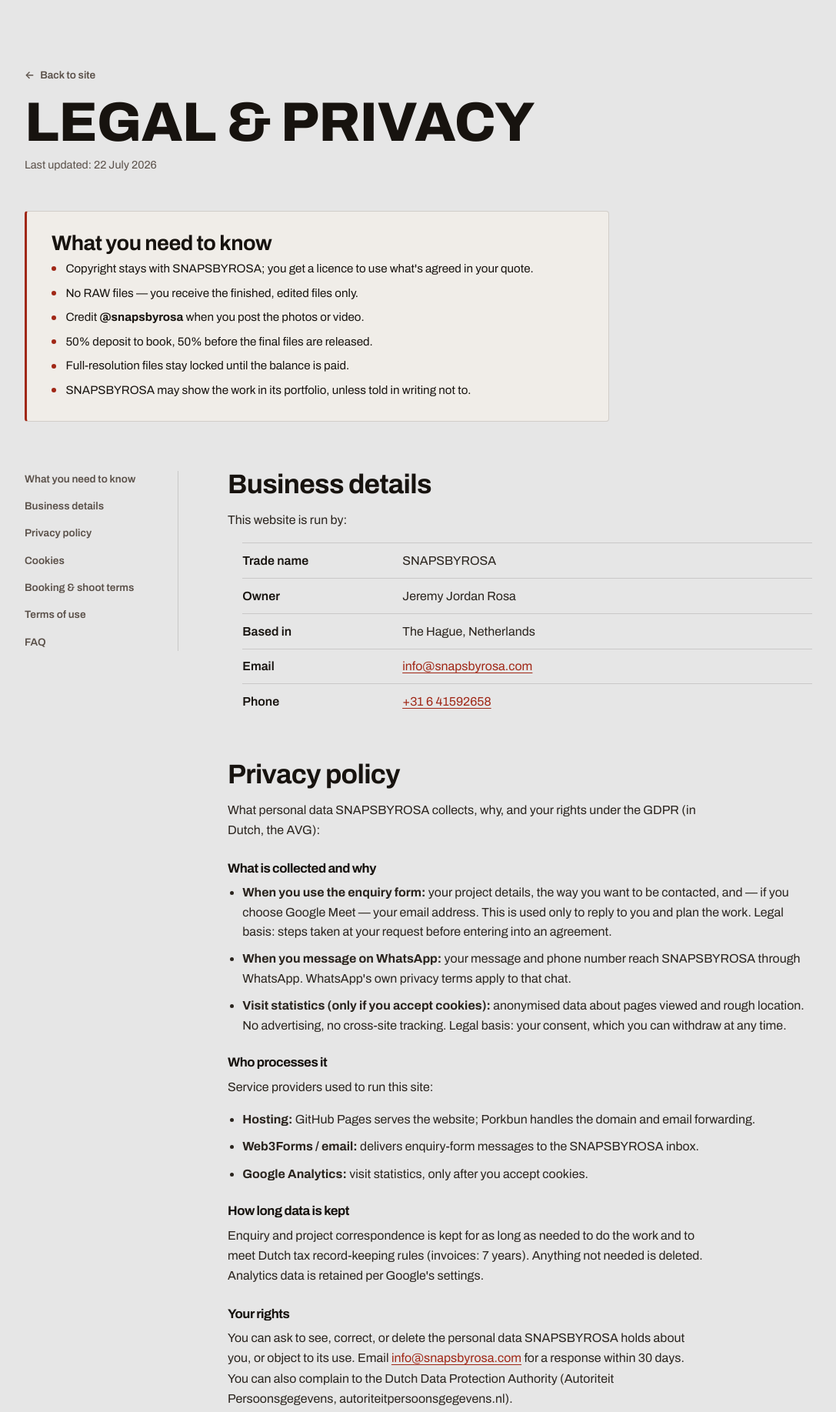
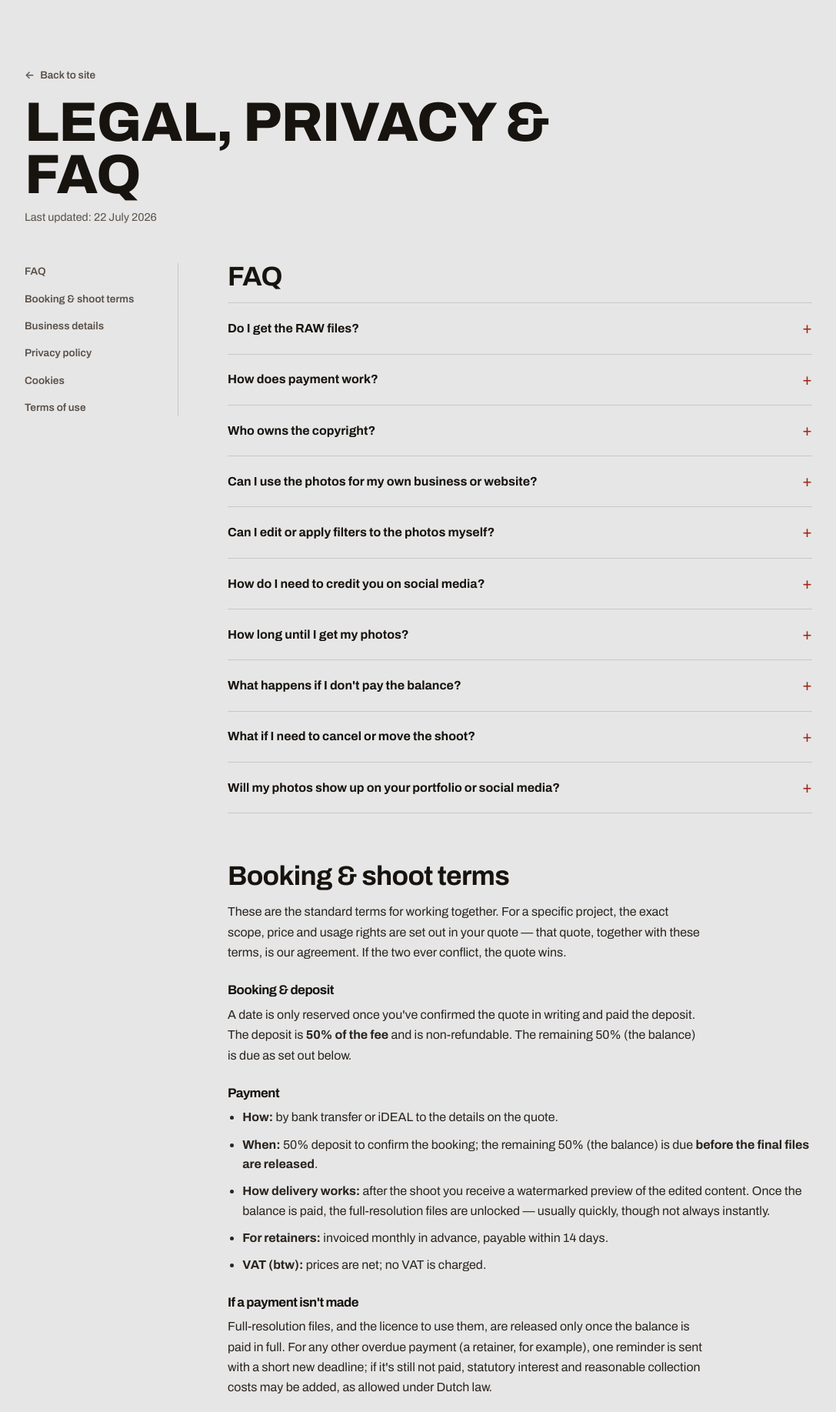
Before and after one commit to 06jeremy/snapsbyrosa, an Astro site: page /legal in a window 1280 px wide. Shown: the part 60-1895 px from the top of the page at 77% size, without its empty margins (32-1119 px from the left). Built offline with nearby package versions, Linux system fonts and the light colour scheme; Astro itself is replaced by a stand-in of ours.

Commit message:
Reorder legal page for clients, fold quick facts into FAQ
- Move FAQ and Booking & shoot terms above the more formal/compliance
  sections (business details, privacy, cookies, terms of use) — clients
  come here for the practical answers, not the imprint.
- Rename the page "Legal, privacy & FAQ" now that FAQ is a headline section.
- Remove the separate Quick Facts block; its content was already mostly
  duplicated in the FAQ. Added the two things that weren't (payment
  structure, copyright ownership) as their own FAQ entries.
- Add an FAQ entry on not heavily editing/filtering delivered photos,
  tying it to the moral-rights protection already cited elsewhere on the
  page (Auteurswet art. 25).
- Remove the "Do you charge VAT?" FAQ entry.
- Soften the portfolio-use FAQ answer.

Co-Authored-By: Claude Sonnet 5 <noreply@anthropic.com>

```diff
--- a/src/pages/legal.astro
+++ b/src/pages/legal.astro
@@ -4,13 +4,16 @@
 // solid, standard baseline for a Dutch sole trader (eenmanszaak / ZZP) not yet
 // KvK-registered. This is not legal advice — have a professional review it if
 // you want full certainty (see the note at the end).
+// Section order is client-first: FAQ and booking/shoot terms (what a client
+// actually comes here to check) before the more formal/compliance sections
+// (business details, privacy, cookies, terms of use).
 import Layout from '../layouts/Layout.astro';
 import Nav from '../components/Nav.astro';
 import Footer from '../components/Footer.astro';
 
 const updated = '22 July 2026';
-const title = 'Legal & privacy — SNAPSBYROSA';
-const description = 'Business details, privacy policy (GDPR/AVG), cookie information, booking terms and FAQ for SNAPSBYROSA, The Hague.';
+const title = 'Legal, privacy & FAQ — SNAPSBYROSA';
+const description = 'FAQ, booking & shoot terms, business details, privacy policy (GDPR/AVG) and cookie information for SNAPSBYROSA, The Hague.';
 ---
 <Layout title={title} description={description} path="/legal">
   <a href="#main" class="skip-link">Skip to content</a>
@@ -19,110 +22,69 @@ const description = 'Business details, privacy policy (GDPR/AVG), cookie informa
     <div class="container">
       <header class="legal__head">
         <a class="legal__back" href="/home/"><span aria-hidden="true">←</span> Back to site</a>
-        <h1 class="legal__title condensed">Legal &amp; privacy</h1>
+        <h1 class="legal__title condensed">Legal, privacy &amp; FAQ</h1>
         <p class="legal__updated">Last updated: {updated}</p>
       </header>
 
-      <section class="legal__quickfacts" id="quickfacts" aria-label="What you need to know">
-        <h2>What you need to know</h2>
-        <ul class="legal__quicklist">
-          <li>Copyright stays with SNAPSBYROSA; you get a licence to use what's agreed in your quote.</li>
-          <li>No RAW files — you receive the finished, edited files only.</li>
-          <li>Credit <strong>@snapsbyrosa</strong> when you post the photos or video.</li>
-          <li>50% deposit to book, 50% before the final files are released.</li>
-          <li>Full-resolution files stay locked until the balance is paid.</li>
-          <li>SNAPSBYROSA may show the work in its portfolio, unless told in writing not to.</li>
-        </ul>
-      </section>
-
       <div class="legal__layout">
         <nav class="legal__sidebar" aria-label="On this page">
-          <a href="#quickfacts">What you need to know</a>
+          <a href="#faq">FAQ</a>
+          <a href="#booking">Booking &amp; shoot terms</a>
           <a href="#business">Business details</a>
           <a href="#privacy">Privacy policy</a>
           <a href="#cookies">Cookies</a>
-          <a href="#booking">Booking &amp; shoot terms</a>
           <a href="#terms">Terms of use</a>
-          <a href="#faq">FAQ</a>
         </nav>
 
         <div class="legal__content">
-          <!-- 1. IMPRINT / COLOFON -->
-          <section class="legal__sec" id="business">
-            <h2>Business details</h2>
-            <p>This website is run by:</p>
-            <ul class="legal__facts">
-              <li><span>Trade name</span> SNAPSBYROSA</li>
-              <li><span>Owner</span> Jeremy Jordan Rosa</li>
-              <li><span>Based in</span> The Hague, Netherlands</li>
-              <li><span>Email</span> <a href="mailto:info@snapsbyrosa.com">info@snapsbyrosa.com</a></li>
-              <li><span>Phone</span> <a href="tel:+31641592658">+31 6 41592658</a></li>
-            </ul>
+          <!-- 1. FAQ -->
+          <section class="legal__sec" id="faq">
+            <h2>FAQ</h2>
+            <div class="legal__faq">
+              <details>
+                <summary>Do I get the RAW files?</summary>
+                <p>No. You receive the finished, edited files only. RAW files aren't part of any package.</p>
+              </details>
+              <details>
+                <summary>How does payment work?</summary>
+                <p>50% deposit to confirm your booking (non-refundable, reserves the date), and the remaining 50% before the final files are released. Full breakdown under Booking &amp; shoot terms below.</p>
+              </details>
+              <details>
+                <summary>Who owns the copyright?</summary>
+                <p>SNAPSBYROSA retains copyright over everything shot and edited. You get a licence to use the delivered files for what's agreed in your quote — your website, social media, personal or company promotion.</p>
+              </details>
+              <details>
+                <summary>Can I use the photos for my own business or website?</summary>
+                <p>Yes, for whatever's agreed in your quote — your website, social media, personal or company promotion. Anything beyond that, like reselling the images or licensing them to a third party, needs written agreement from SNAPSBYROSA first.</p>
+              </details>
+              <details>
+                <summary>Can I edit or apply filters to the photos myself?</summary>
+                <p>Please don't heavily edit, filter, or alter the photos before sharing them — a simple crop or resize for a platform is fine. This keeps the work representing the style you booked, and it's also your right (and mine) under Dutch copyright law (Auteurswet art. 25) to object to changes that alter the character of the work.</p>
+              </details>
+              <details>
+                <summary>How do I need to credit you on social media?</summary>
+                <p>Tag @snapsbyrosa in the post, or credit SNAPSBYROSA in the caption — "shot by @snapsbyrosa" works fine. No credit is needed on your own website unless otherwise agreed.</p>
+              </details>
+              <details>
+                <summary>How long until I get my photos?</summary>
+                <p>Turnaround depends on the shoot and is stated in your quote. Rush delivery is available for an extra fee if you need it faster.</p>
+              </details>
+              <details>
+                <summary>What happens if I don't pay the balance?</summary>
+                <p>The full-resolution files stay locked, and the licence to use them doesn't start, until the balance is paid.</p>
+              </details>
+              <details>
+                <summary>What if I need to cancel or move the shoot?</summary>
+                <p>The deposit is non-refundable either way. Cancel more than 7 days out and nothing further is owed. Inside 7 days, 50% of the remaining fee is due. Rescheduling once, for free, is fine with more than 48 hours' notice.</p>
+              </details>
+              <details>
+                <summary>Will my photos show up on your portfolio or social media?</summary>
+                <p>Some of the best shots from your session may be featured in my portfolio or on social media. If you'd rather they weren't, just let me know by text and they'll be left out.</p>
+              </details>
+            </div>
           </section>
 
-          <!-- 2. PRIVACY POLICY -->
-          <section class="legal__sec" id="privacy">
-            <h2>Privacy policy</h2>
-            <p>
-              What personal data SNAPSBYROSA collects, why, and your rights under
-              the GDPR (in Dutch, the AVG):
-            </p>
-
-            <h3>What is collected and why</h3>
-            <ul>
-              <li>
-                <strong>When you use the enquiry form:</strong> your project details, the
-                way you want to be contacted, and — if you choose Google Meet — your email
-                address. This is used only to reply to you and plan the work. Legal basis:
-                steps taken at your request before entering into an agreement.
-              </li>
-              <li>
-                <strong>When you message on WhatsApp:</strong> your message and phone number
-                reach SNAPSBYROSA through WhatsApp. WhatsApp's own privacy terms apply to that chat.
-              </li>
-              <li>
-                <strong>Visit statistics (only if you accept cookies):</strong> anonymised
-                data about pages viewed and rough location. No advertising, no cross-site
-                tracking. Legal basis: your consent, which you can withdraw at any time.
-              </li>
-            </ul>
-
-            <h3>Who processes it</h3>
-            <p>Service providers used to run this site:</p>
-            <ul>
-              <li><strong>Hosting:</strong> GitHub Pages serves the website; Porkbun handles the domain and email forwarding.</li>
-              <li><strong>Web3Forms / email:</strong> delivers enquiry-form messages to the SNAPSBYROSA inbox.</li>
-              <li><strong>Google Analytics:</strong> visit statistics, only after you accept cookies.</li>
-            </ul>
-
-            <h3>How long data is kept</h3>
-            <p>
-              Enquiry and project correspondence is kept for as long as needed to do the
-              work and to meet Dutch tax record-keeping rules (invoices: 7 years). Anything
-              not needed is deleted. Analytics data is retained per Google's settings.
-            </p>
-
-            <h3>Your rights</h3>
-            <p>
-              You can ask to see, correct, or delete the personal data SNAPSBYROSA holds about
-              you, or object to its use. Email <a href="mailto:info@snapsbyrosa.com">info@snapsbyrosa.com</a>
-              for a response within 30 days. You can also complain to the Dutch Data
-              Protection Authority (Autoriteit Persoonsgegevens, autoriteitpersoonsgegevens.nl).
-            </p>
-          </section>
-
-          <!-- 3. COOKIES -->
-          <section class="legal__sec" id="cookies">
-            <h2>Cookies</h2>
-            <p>
-              This site does not set any tracking cookies unless you accept them. On your
-              first visit you're asked once. If you accept, Google Analytics places cookies
-              to count visits; if you decline, nothing is set. You can change your mind by
-              clearing this site's data in your browser, which brings the choice back.
-            </p>
-          </section>
-
-          <!-- 4. BOOKING & SHOOT TERMS (client policy) -->
+          <!-- 2. BOOKING & SHOOT TERMS (client policy) -->
           <section class="legal__sec" id="booking">
             <h2>Booking &amp; shoot terms</h2>
             <p>
@@ -238,7 +200,82 @@ const description = 'Business details, privacy policy (GDPR/AVG), cookie informa
             </p>
           </section>
 
-          <!-- 5. TERMS OF USE -->
+          <!-- 3. IMPRINT / COLOFON -->
+          <section class="legal__sec" id="business">
+            <h2>Business details</h2>
+            <p>This website is run by:</p>
+            <ul class="legal__facts">
+              <li><span>Trade name</span> SNAPSBYROSA</li>
+              <li><span>Owner</span> Jeremy Jordan Rosa</li>
+              <li><span>Based in</span> The Hague, Netherlands</li>
+              <li><span>Email</span> <a href="mailto:info@snapsbyrosa.com">info@snapsbyrosa.com</a></li>
+              <li><span>Phone</span> <a href="tel:+31641592658">+31 6 41592658</a></li>
+            </ul>
+          </section>
+
+          <!-- 4. PRIVACY POLICY -->
+          <section class="legal__sec" id="privacy">
+            <h2>Privacy policy</h2>
+            <p>
+              What personal data SNAPSBYROSA collects, why, and your rights under
+              the GDPR (in Dutch, the AVG):
+            </p>
+
+            <h3>What is collected and why</h3>
+            <ul>
+              <li>
+                <strong>When you use the enquiry form:</strong> your project details, the
+                way you want to be contacted, and — if you choose Google Meet — your email
+                address. This is used only to reply to you and plan the work. Legal basis:
+                steps taken at your request before entering into an agreement.
+              </li>
+              <li>
+                <strong>When you message on WhatsApp:</strong> your message and phone number
+                reach SNAPSBYROSA through WhatsApp. WhatsApp's own privacy terms apply to that chat.
+              </li>
+              <li>
+                <strong>Visit statistics (only if you accept cookies):</strong> anonymised
+                data about pages viewed and rough location. No advertising, no cross-site
+                tracking. Legal basis: your consent, which you can withdraw at any time.
+              </li>
+            </ul>
+
+            <h3>Who processes it</h3>
+            <p>Service providers used to run this site:</p>
+            <ul>
+              <li><strong>Hosting:</strong> GitHub Pages serves the website; Porkbun handles the domain and email forwarding.</li>
+              <li><strong>Web3Forms / email:</strong> delivers enquiry-form messages to the SNAPSBYROSA inbox.</li>
+              <li><strong>Google Analytics:</strong> visit statistics, only after you accept cookies.</li>
+            </ul>
+
+            <h3>How long data is kept</h3>
+            <p>
+              Enquiry and project correspondence is kept for as long as needed to do the
+              work and to meet Dutch tax record-keeping rules (invoices: 7 years). Anything
+              not needed is deleted. Analytics data is retained per Google's settings.
+            </p>
+
+            <h3>Your rights</h3>
+            <p>
+              You can ask to see, correct, or delete the personal data SNAPSBYROSA holds about
+              you, or object to its use. Email <a href="mailto:info@snapsbyrosa.com">info@snapsbyrosa.com</a>
+              for a response within 30 days. You can also complain to the Dutch Data
+              Protection Authority (Autoriteit Persoonsgegevens, autoriteitpersoonsgegevens.nl).
+            </p>
+          </section>
+
+          <!-- 5. COOKIES -->
+          <section class="legal__sec" id="cookies">
+            <h2>Cookies</h2>
+            <p>
+              This site does not set any tracking cookies unless you accept them. On your
+              first visit you're asked once. If you accept, Google Analytics places cookies
+              to count visits; if you decline, nothing is set. You can change your mind by
+              clearing this site's data in your browser, which brings the choice back.
+            </p>
+          </section>
+
+          <!-- 6. TERMS OF USE -->
           <section class="legal__sec" id="terms">
             <h2>Terms of use</h2>
             <p>
@@ -253,45 +290,6 @@ const description = 'Business details, privacy policy (GDPR/AVG), cookie informa
               separately in a quote or contract before work begins.
             </p>
             <p>Dutch law applies to this website and any dispute is subject to the Dutch courts.</p>
-          </section>
-
-          <!-- 6. FAQ -->
-          <section class="legal__sec" id="faq">
-            <h2>FAQ</h2>
-            <div class="legal__faq">
-              <details>
-                <summary>Do I get the RAW files?</summary>
-                <p>No. You receive the finished, edited files only. RAW files aren't part of any package.</p>
-              </details>
-              <details>
-                <summary>How do I need to credit you on social media?</summary>
-                <p>Tag @snapsbyrosa in the post, or credit SNAPSBYROSA in the caption — "shot by @snapsbyrosa" works fine. No credit is needed on your own website unless otherwise agreed.</p>
-              </details>
-              <details>
-                <summary>Can I use the photos for my own business or website?</summary>
-                <p>Yes, for whatever's agreed in your quote — your website, social media, personal or company promotion. Anything beyond that, like reselling the images or licensing them to a third party, needs written agreement from SNAPSBYROSA first.</p>
-              </details>
-              <details>
-                <summary>How long until I get my photos?</summary>
-                <p>Turnaround depends on the shoot and is stated in your quote. Rush delivery is available for an extra fee if you need it faster.</p>
-              </details>
-              <details>
-                <summary>What happens if I don't pay the balance?</summary>
-                <p>The full-resolution files stay locked, and the licence to use them doesn't start, until the balance is paid.</p>
-              </details>
-              <details>
-                <summary>What if I need to cancel or move the shoot?</summary>
-                <p>The deposit is non-refundable either way. Cancel more than 7 days out and nothing further is owed. Inside 7 days, 50% of the remaining fee is due. Rescheduling once, for free, is fine with more than 48 hours' notice.</p>
-              </details>
-              <details>
-                <summary>Do you charge VAT?</summary>
-                <p>No — prices are net, with no VAT added.</p>
-              </details>
-              <details>
-                <summary>Will my photos show up on your portfolio or social media?</summary>
-                <p>Possibly. If your shoot is private and you'd rather it wasn't shown, say so in writing and it will be left out.</p>
-              </details>
-            </div>
           </section>
         </div>
       </div>
@@ -322,28 +320,6 @@ const description = 'Business details, privacy policy (GDPR/AVG), cookie informa
   .legal__title { font-size: clamp(2.2rem, 7vw, 4.5rem); line-height: 0.95; }
   .legal__updated { color: var(--muted); font-size: 0.9rem; margin-top: 0.6rem; }
 
-  /* ---------- Quick facts ---------- */
-  .legal__quickfacts {
-    max-width: 760px;
-    background: var(--paper);
-    border: 1px solid var(--line);
-    border-left: 3px solid var(--red);
-    border-radius: var(--radius);
-    padding: clamp(1.25rem, 3vw, 1.75rem) clamp(1.5rem, 4vw, 2rem);
-    margin-bottom: clamp(2.5rem, 6vw, 4rem);
-  }
-  .legal__quickfacts h2 {
-    font-family: var(--font-display); font-size: clamp(1.3rem, 3vw, 1.7rem);
-    letter-spacing: -0.02em; margin-bottom: 0.5rem;
-  }
-  .legal__quicklist { list-style: none; padding-left: 0; display: flex; flex-direction: column; gap: 0.55rem; }
-  .legal__quicklist li {
-    position: relative; padding-left: 1.15rem; font-size: 0.95rem; line-height: 1.5;
-  }
-  .legal__quicklist li::before {
-    content: ""; position: absolute; left: 0; top: 0.55em;
-    width: 6px; height: 6px; border-radius: 50%; background: var(--red);
-  }
 
   /* ---------- Sidebar + content layout ---------- */
   .legal__layout {
```
